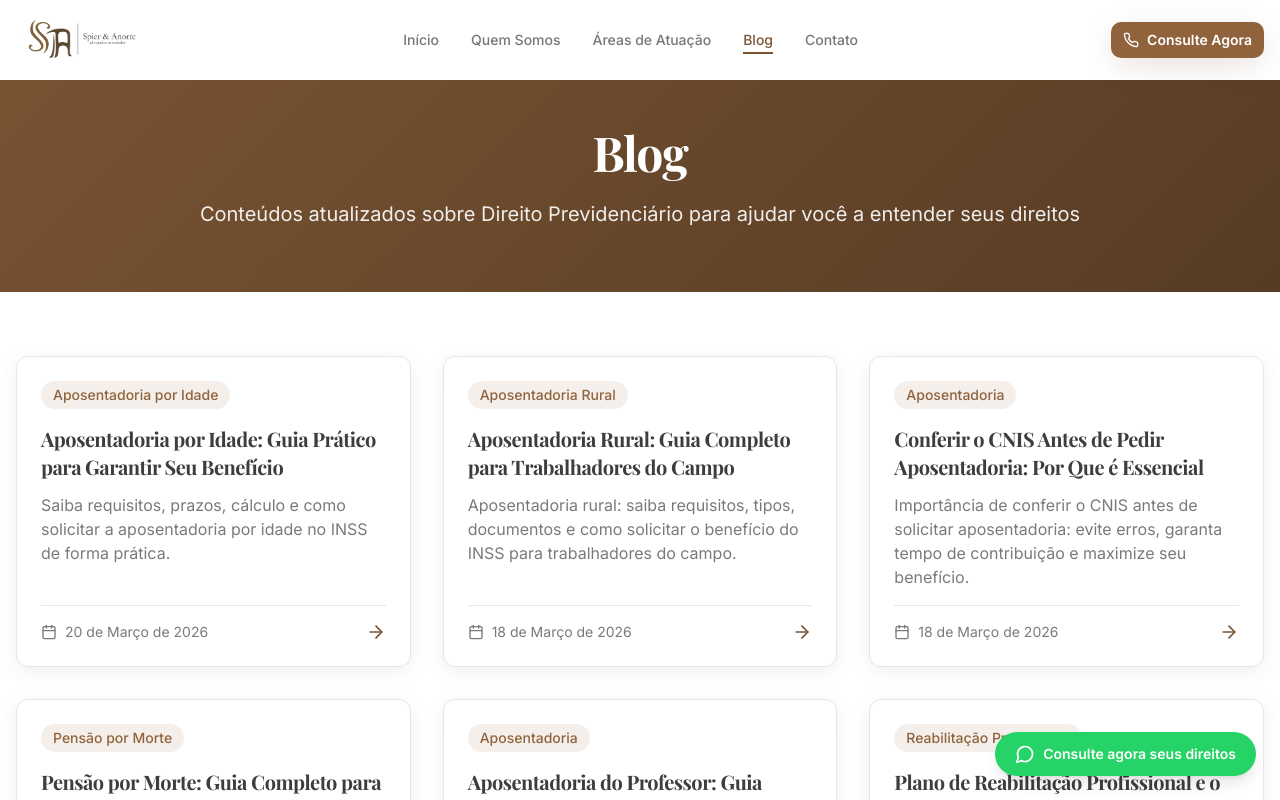
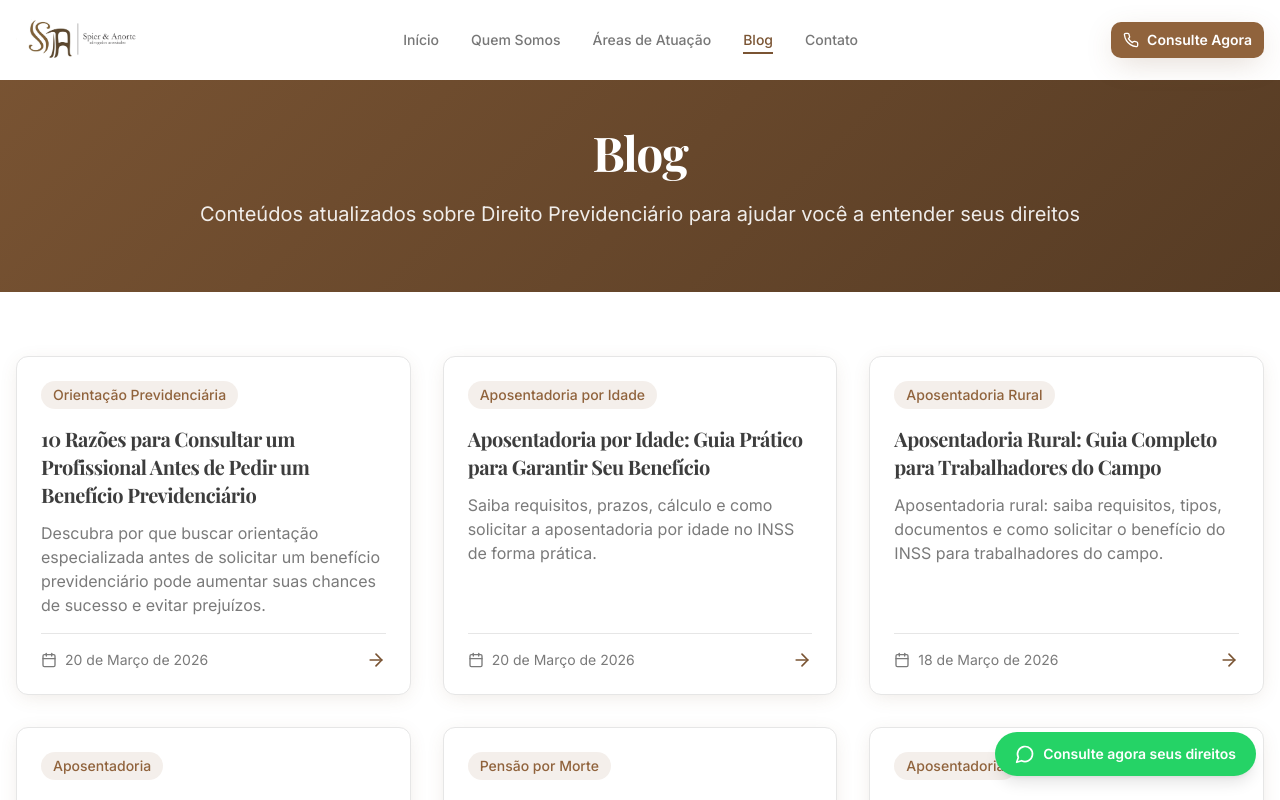
Before and after one commit to cassioanorte/sua-jornada-previdencia, a React (Vite) app: page /blog in a window 1280 px wide. Shown: the top 800 px of the page. Built offline with nearby package versions, Linux system fonts and the light colour scheme; the HTML template or start-up script is replaced by a standard one.

Commit message:
Add consult-before-claim post
Co-authored-by: cassioanorte <106702931+cassioanorte@users.noreply.github.com>

```diff
--- a/src/data/blogPosts.ts
+++ b/src/data/blogPosts.ts
@@ -1760,6 +1760,101 @@ A aposentadoria por idade é um direito que exige atenção ao momento do requer
     date: "20 de Março de 2026",
     category: "Aposentadoria por Idade",
     author: "Equipe Spier & Anorte"
+  },
+  {
+    id: "consultar-profissional-antes-pedir-beneficio-previdenciario",
+    title: "10 Razões para Consultar um Profissional Antes de Pedir um Benefício Previdenciário",
+    excerpt: "Descubra por que buscar orientação especializada antes de solicitar um benefício previdenciário pode aumentar suas chances de sucesso e evitar prejuízos.",
+    content: `
+## Introdução
+
+Encaminhar um pedido de benefício previdenciário ao INSS pode parecer simples, mas envolve detalhes técnicos, prazos, documentação e regras que mudam com frequência. **Consultar um profissional especializado** — advogado previdenciário, contador ou assistente social — antes de formalizar o requerimento pode fazer grande diferença no resultado. A seguir, explico dez razões práticas e objetivas para buscar orientação profissional antes de solicitar seu benefício.
+
+## Razão 1 — Evitar erros no CNIS e no histórico contributivo
+
+O **Cadastro Nacional de Informações Sociais (CNIS)** é a base para o cálculo e a concessão do benefício. Um erro de registro, omissão de vínculo ou contribuição mal lançada pode reduzir o tempo de contribuição e o valor do benefício. Um profissional sabe como analisar o CNIS, identificar inconsistências e orientar sobre os documentos necessários para correção antes do pedido.
+
+## Razão 2 — Escolher o tipo de benefício mais vantajoso
+
+Existem várias espécies de benefícios (aposentadoria por idade, tempo de contribuição, aposentadoria especial, auxílio-doença, aposentadoria por invalidez, pensão por morte, entre outros). Um especialista avalia seu caso e indica a modalidade que trará **maior vantagem econômica e jurídica** no presente e no futuro.
+
+## Razão 3 — Otimizar a documentação e reduzir exigências
+
+Apresentar documentos incompletos ou desorganizados leva a exigências do INSS que atrasam o processo. O profissional orienta quais provas são essenciais (CTPS, carnês, GPS, DAP, PPP, laudos médicos) e como organizá-las para evitar pedidos complementares.
+
+## Razão 4 — Planejar o momento ideal do requerimento
+
+Em alguns casos, aguardar alguns meses para completar tempo de contribuição, recolher contribuições pendentes ou regularizar cadastros pode **aumentar significativamente o benefício**. O profissional faz simulações e ajuda a decidir se é melhor pedir agora ou aguardar.
+
+## Razão 5 — Avaliar e preparar provas técnicas (PPP, LTCAT, laudos)
+
+Para pedidos que dependem de atividade especial ou incapacidade, a prova técnica é determinante. Um especialista sabe quais documentos técnicos são necessários, como obter PPP e LTCAT corretamente e como estruturar laudos médicos para pericial do INSS.
+
+## Razão 6 — Reduzir riscos de indeferimento e de perda de prazos
+
+Erros formais e falta de requisitos levam ao indeferimento. Além disso, prazos para recursos e pedidos de revisão são curtos e têm requisitos formais. Profissionais acompanham prazos, preparam recursos administrativos e **evitam a perda de direitos** por falhas processuais.
+
+## Razão 7 — Estratégia para períodos contributivos complexos
+
+Quem teve vínculos mistos (urbano e rural), vínculo com regimes próprios (RPPS), trabalho no exterior ou contribuições como MEI e autônomo pode ter o cálculo prejudicado. O especialista sabe como somar e comprovar períodos, evitando que contribuições relevantes fiquem de fora.
+
+## Razão 8 — Representação em caso de negativa e condução de recursos
+
+Se o INSS negar ou aplicar descontos indevidos, a via administrativa e judicial exige técnica processual. Profissionais preparam recursos, instruem processos administrativos e, se necessário, iniciam **ação judicial com fundamentação adequada** e pedidos bem estruturados.
+
+## Razão 9 — Economia a longo prazo
+
+Embora haja custo com consultoria ou honorários, a orientação adequada pode evitar perda de valor mensal do benefício, garantir retroativos e evitar litígios longos. Na maior parte dos casos, o **ganho financeiro compensa o investimento** inicial.
+
+## Razão 10 — Tranquilidade e segurança jurídica
+
+Além do aspecto técnico, ter um profissional reduz a ansiedade, pois você sabe que o pedido está correto, os documentos organizados e que há acompanhamento de prazos e respostas. Isso proporciona **segurança emocional e jurídica** durante o processo.
+
+## Como escolher o profissional certo
+
+- Busque especialistas em direito previdenciário ou contadores com experiência previdenciária.
+- Verifique recomendações, avaliações e experiências anteriores do profissional.
+- Pergunte sobre valores, forma de cobrança (honorários fixos, êxito) e providências que serão tomadas.
+- Prefira quem ofereça análise prévia do CNIS e simulações do benefício.
+
+## Checklist prático antes de encaminhar seu pedido
+
+- Conferir e baixar o extrato CNIS.
+- Reunir CTPS, contracheques, GPS, carnês, DAP, contratos e notas fiscais.
+- Obter PPP/LTCAT ou laudos médicos quando aplicável.
+- Digitalizar documentos e organizar por ordem cronológica.
+- Consultar profissional para revisão e simulação.
+- Regularizar contribuições em atraso, se for vantajoso.
+- Protocolar o pedido no Meu INSS com toda a documentação organizada.
+
+## Perguntas frequentes (FAQs)
+
+#### Quais profissionais podem me ajudar com pedido de benefício previdenciário?
+Advogados especializados em direito previdenciário, contadores com experiência previdenciária e assistentes sociais que atuam em entidades sindicais ou ONGs. Cada um traz uma vantagem: jurídico, técnica contábil ou apoio documental/social.
+
+#### Quanto custa contratar um advogado previdenciário?
+Os custos variam: há consultorias com preço fixo por análise e honorários por êxito em ações judiciais. Peça orçamento detalhado e contrato escrito antes de contratar.
+
+#### Preciso de advogado para pedir aposentadoria simples?
+Não é obrigatório. Muitos pedidos são feitos diretamente pelo Meu INSS. Contudo, em casos com histórico contributivo complexo, atividade especial, negativa prévia ou potencial ganho significativo, a orientação profissional é recomendada.
+
+#### Quanto tempo antes do pedido eu devo consultar um profissional?
+O ideal é consultar assim que houver dúvida sobre requisitos ou quando faltar pouco tempo para cumprir condição (idade ou tempo). Em geral, **3 a 6 meses antes** pode ser suficiente para corrigir CNIS e reunir provas.
+
+#### O profissional pode corrigir o CNIS por mim?
+Sim. O profissional orienta quais documentos apresentar e pode protocolar pedidos administrativos, além de representar você em recursos. No entanto, a obtenção de provas depende também do titular do processo.
+
+#### E se o INSS negar meu pedido mesmo com orientação profissional?
+O profissional poderá interpor recursos administrativos e, se necessário, indicar ação judicial. A taxa de sucesso aumenta com boa instrução probatória e fundamentação técnica.
+
+## Conclusão
+
+Consultar um profissional antes de encaminhar um pedido de benefício previdenciário é uma medida preventiva que aumenta sua segurança, reduz riscos de indeferimento, melhora o cálculo do valor do benefício e pode economizar tempo e dinheiro. Em muitos casos, a orientação técnica antes do protocolo é o diferencial entre obter um benefício justo rapidamente ou enfrentar demandas, atrasos e perda de direitos. Se estiver em dúvida sobre seu caso, vale a pena buscar uma análise especializada.
+
+**#AdvogadoPrevidenciário #BenefícioINSS #ConsultaPrevidenciária #DireitoPrevidenciário #CNIS #AposentadoriaSegura #SpierAnorte**`,
+    date: "20 de Março de 2026",
+    category: "Orientação Previdenciária",
+    author: "Equipe Spier & Anorte"
   }
 ];
 
```
